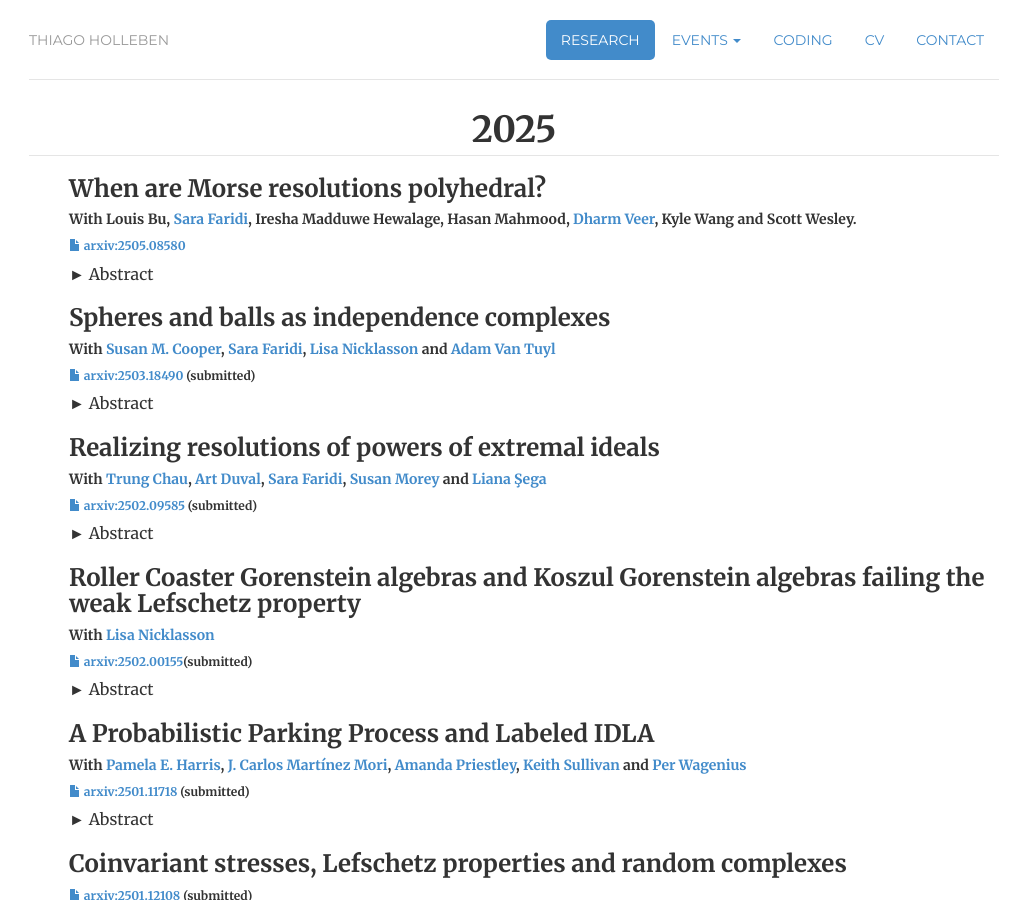
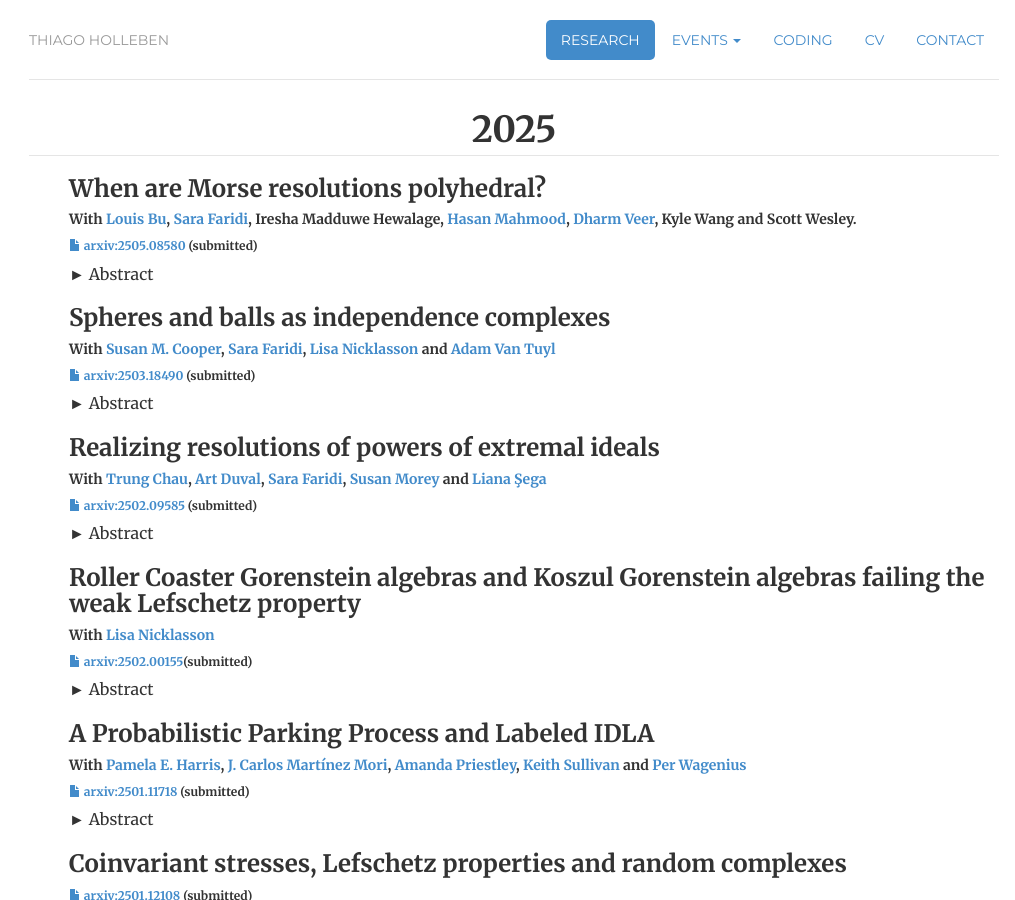
Before and after one commit to hollebenthiago/hollebenthiago.github.io, a Jekyll site: the page built from research/index.html, in a window 1280 px wide and 900 px high. Shown: the whole window, without its empty margins (126-1141 px from the left). Built offline with Jekyll 4.4.1, drawn with Linux system fonts in a browser that asks for light colours.

Commit message:
morse submitted

```diff
--- a/research/index.html
+++ b/research/index.html
@@ -23,9 +23,9 @@ description: Thiago Holleben is a PhD candidate at Dalhousie University.
                         When are Morse resolutions polyhedral?
                     </h3>
                     <h5>
-                        With Louis Bu, <a href="https://www.mathstat.dal.ca/~faridi/">Sara Faridi</a>, Iresha Madduwe Hewalage, Hasan Mahmood, <a href="https://cmidharm.github.io/">Dharm Veer</a>, Kyle Wang and Scott Wesley.
+                        With <a href="https://ca.linkedin.com/in/louis-bu">Louis Bu</a>, <a href="https://www.mathstat.dal.ca/~faridi/">Sara Faridi</a>, Iresha Madduwe Hewalage, <a href="https://scholar.google.com.pk/citations?user=qDg-m2UAAAAJ&hl=en">Hasan Mahmood</a>, <a href="https://cmidharm.github.io/">Dharm Veer</a>, Kyle Wang and Scott Wesley.
                     </h5>
-                    <h6><a href="https://arxiv.org/abs/2505.08580"><i class="glyphicon glyphicon-file"></i> arxiv:2505.08580</a></h6>
+                    <h6><a href="https://arxiv.org/abs/2505.08580"><i class="glyphicon glyphicon-file"></i> arxiv:2505.08580</a> (submitted)</h6>
                     <details class="styled">
                         <summary>
                             Abstract
```
Also changed, not shown: 5 other files.
